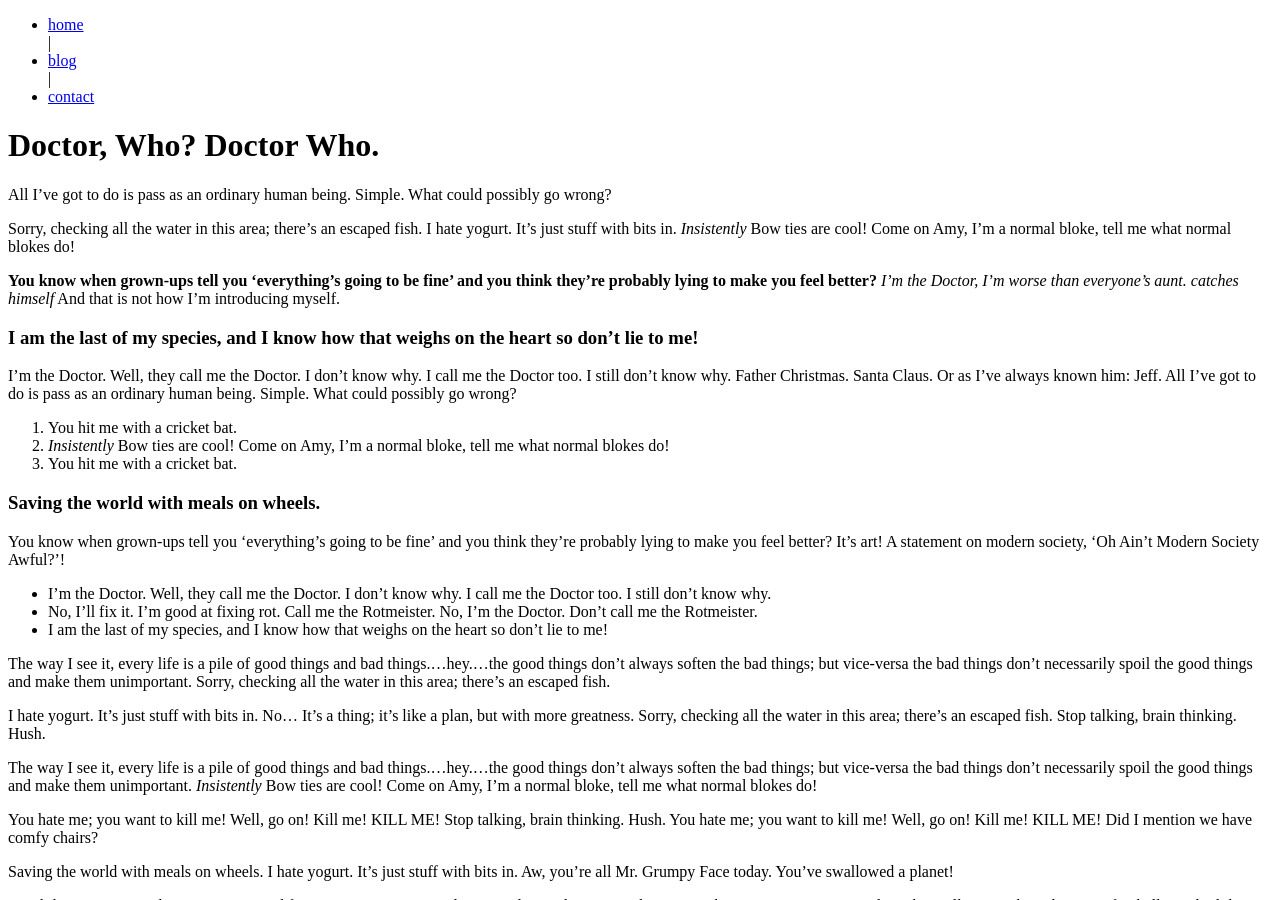
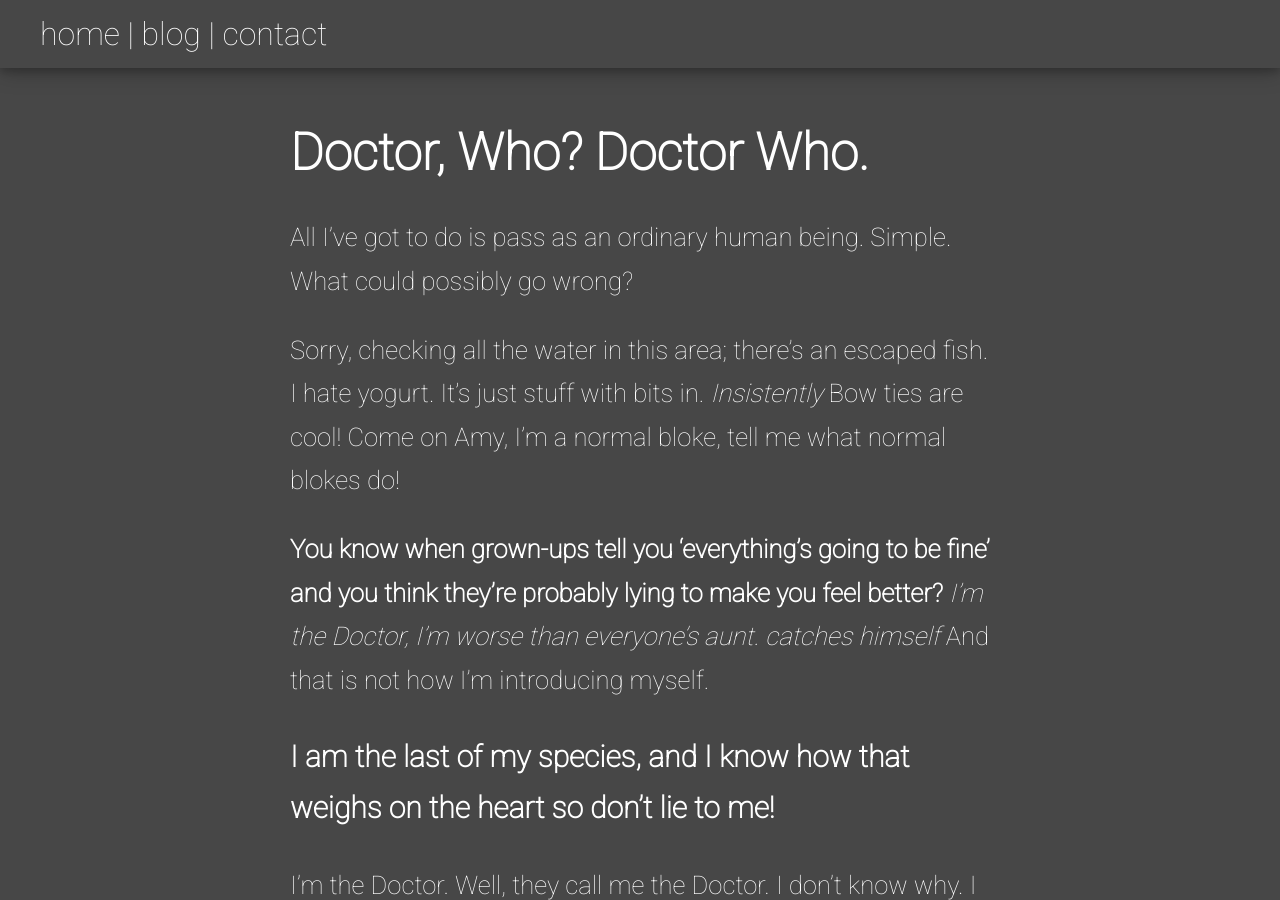
Before and after one commit to testlabsc/sauravchandra.github.io, a Jekyll site: the page built from _posts/2016-6-16-Doctor-Who.md, in a window 1280 px wide and 900 px high. Built offline with Jekyll 4.4.1, drawn with Linux system fonts in a browser that asks for light colours; comment, search, counter and statistics services are not loaded.

Commit message:
Update blog.html

```diff
--- a/_layouts/blog.html
+++ b/_layouts/blog.html
@@ -5,9 +5,9 @@
 
     {% include meta.html %}
 
-    <link rel="stylesheet" type="text/css" href="./style-dev.css" />
+    <link rel="stylesheet" type="text/css" href="../style-dev.css" />
     <link rel="stylesheet" type="text/css" href="https://fonts.googleapis.com/css?family=Roboto:100">
-    <link rel="icon" href="./favicon.ico" type="image/x-icon"/>
+    <link rel="icon" href="../favicon.ico" type="image/x-icon"/>
   </head>
 
   <body>
```
